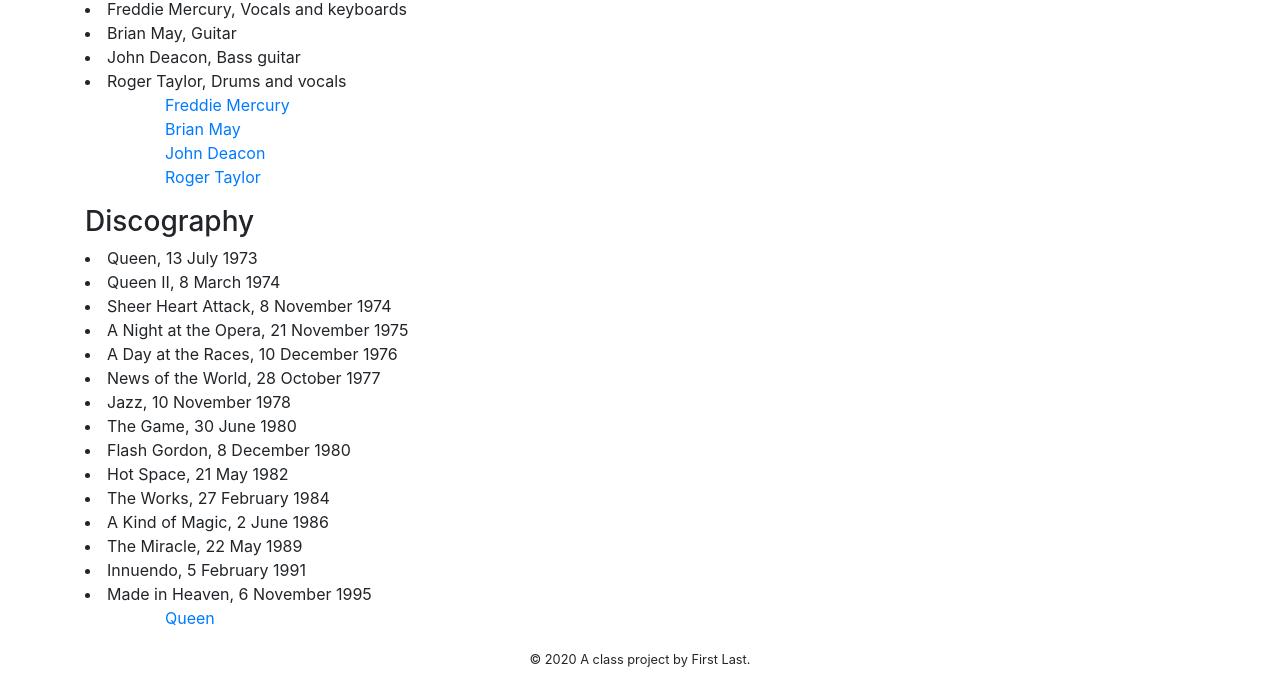
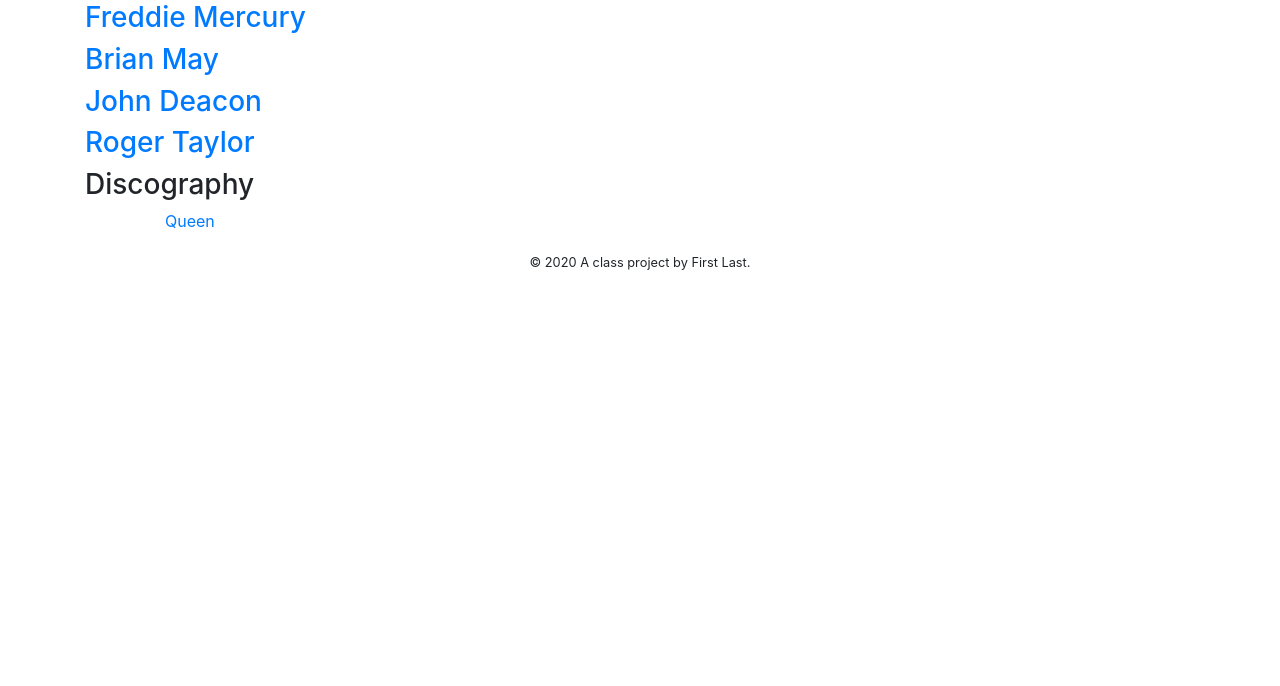
Before and after one commit to perezarmandom/armando-final, a website: page src/njk/index.njk in a window 1280 px wide. Shown: the part 177-863 px from the top of the page. After the commit the page ends 800 px from the top, so only its background shows below. Drawn offline with nearby package versions, Linux system fonts and the light colour scheme; files that its build step writes are made by us from their sources; files whose address does not match are found by name.

Commit message:
html members loop fixed

```diff
--- a/src/njk/_data/data.json
+++ b/src/njk/_data/data.json
@@ -6,7 +6,8 @@
       "instrument": "Vocals and keyboards",
       "tenure": "1969–1991",
       "birthplace": "Stone Town, Sultanate of Zanzibar",
-      "birthdate": "24 November 1991"
+      "birthdate": "24 November 1991",
+      "link": "freddiem.html"
     },
     {
       "name": "Brian May",
@@ -14,7 +15,8 @@
       "instrument": "Guitar",
       "tenure": "1964–present",
       "birthplace": "Hampton, London, England",
-      "birthdate": "19 July 1947"
+      "birthdate": "19 July 1947",
+      "link": "brianm.html"
     },
     {
       "name": "John Deacon",
@@ -22,7 +24,8 @@
       "instrument": "Bass guitar",
       "tenure": "1965–1997",
       "birthplace": "Oadby, Leicestershire, England",
-      "birthdate": "19 August 1951"
+      "birthdate": "19 August 1951",
+      "link": "johnd.html"
     },
     {
       "name": "Roger Taylor",
@@ -30,69 +33,85 @@
       "instrument": "Drums and vocals",
       "tenure": "1968–present",
       "birthplace": "King's Lynn, Norfolk, England",
-      "birthdate": "26 July 1949 "
+      "birthdate": "26 July 1949",
+      "link": "rogert.html"
     }
   ],
   "discography": [
     {
       "title": "Queen",
-      "release_date": "13 July 1973"
+      "release_date": "13 July 1973",
+      "link": "queen.html"
     },
     {
       "title": "Queen II",
-      "release_date": "8 March 1974"
+      "release_date": "8 March 1974",
+      "link": "queenii.html"
     },
     {
       "title": "Sheer Heart Attack",
-      "release_date": "8 November 1974"
+      "release_date": "8 November 1974",
+      "link": "sheerheartattack.html"
     },
     {
       "title": "A Night at the Opera",
-      "release_date": "21 November 1975"
+      "release_date": "21 November 1975",
+      "link": "anightattheopera.html"
     },
     {
       "title": "A Day at the Races",
-      "release_date": "10 December 1976"
+      "release_date": "10 December 1976",
+      "link": "adayattheraces.html"
     },
     {
       "title": "News of the World",
-      "release_date": "28 October 1977"
+      "release_date": "28 October 1977",
+      "link": "newsoftheworld.html"
     },
     {
       "title": "Jazz",
-      "release_date": "10 November 1978"
+      "release_date": "10 November 1978",
+      "link": "jazz.html"
     },
     {
       "title": "The Game",
-      "release_date": "30 June 1980"
+      "release_date": "30 June 1980",
+      "link": "thegame.html"
     },
     {
       "title": "Flash Gordon",
-      "release_date": "8 December 1980"
+      "release_date": "8 December 1980",
+      "link": "flashgordon.html"
     },
     {
       "title": "Hot Space",
-      "release_date": "21 May 1982"
+      "release_date": "21 May 1982",
+      "link": "hotspace.html"
     },
     {
       "title": "The Works",
-      "release_date": "27 February 1984"
+      "release_date": "27 February 1984",
+      "link": "theworks.html"
     },
     {
       "title": "A Kind of Magic",
-      "release_date": "2 June 1986"
+      "release_date": "2 June 1986",
+      "link": "akindofmagic.html"
     },
     {
       "title": "The Miracle",
-      "release_date": "22 May 1989"
+      "release_date": "22 May 1989",
+      "link": "themiracle.html"
     },
     {
       "title": "Innuendo",
-      "release_date": "5 February 1991"
+      "release_date": "5 February 1991",
+      "link": "innuendo.html"
     },
     {
       "title": "Made in Heaven",
-      "release_date": "6 November 1995"
+      "release_date": "6 November 1995",
+      "link": "madeinheaven.html"
     }
   ]
 }
--- a/src/njk/index.njk
+++ b/src/njk/index.njk
@@ -9,20 +9,14 @@
   <div class="row">
     <div class="col">
       <h1>Queen</h1>
-      <h3>Members</h3>
-      {% for member in data.members %}
-      <li>{{ member.name }}, {{ member.instrument }}</li>
-      {% endfor %}
-      <ol>
-        <ul><a href="freddiem.html">Freddie Mercury</a></ul>
-        <ul><a href="brianm.html">Brian May</a></ul>
-        <ul><a href="johnd.html">John Deacon</a></ul>
-        <ul><a href="rogert.html">Roger Taylor</a></ul>
-      </ol>
+      <h2>Members</h2>
+        {% for member in data.members %}
+        <h3 class="entry-headline"><a href="{{ member.link }}">{{ member.name }}</a></h3>
+        {% endfor %}
       <h3>Discography</h3>
-      {% for album in data.discography %}
-      <li>{{ album.title }}, {{ album.release_date }}</li>
-      {% endfor %}
+        {% for album in data.discography %}
+        <h3 class="entry-headline"><a href="{{ album.link }}">{{ album.name }}</a></h3>
+        {% endfor %}
       <ol>
         <ul><a href="queen.html">Queen</a></ul>
      </ul>
```
Also changed, not shown: docs/index.html, docs/rogert.html.
